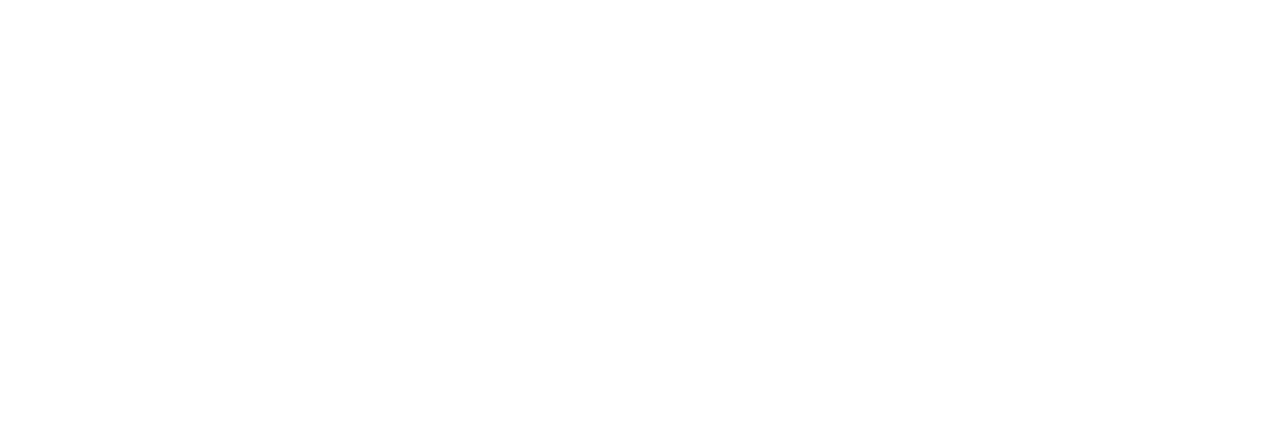
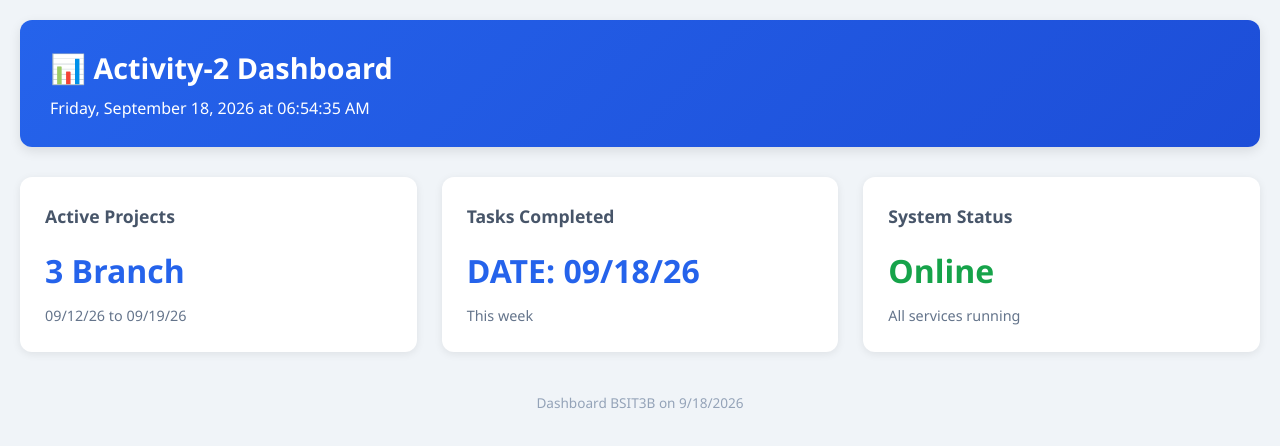
Before and after one commit to jimmyesiojr-ship-it/Esio-jimmy, a plain HTML site: page index.html in a window 1280 px wide. Drawn offline with Linux system fonts and the light colour scheme.

Commit message:
my second update

```diff
--- a/index.html
+++ b/index.html
@@ -3,9 +3,137 @@
 <head>
     <meta charset="UTF-8">
     <meta name="viewport" content="width=device-width, initial-scale=1.0">
-    <title></Esio-jimmy></title>
+    <title>Activity-2 Dashboard</title>
+    <style>
+        * {
+            margin: 0;
+            padding: 0;
+            box-sizing: border-box;
+            font-family: 'Segoe UI', Roboto, sans-serif;
+        }
+
+        body {
+            background-color: #f0f4f8;
+            color: #1e293b;
+            padding: 20px;
+            line-height: 1.6;
+        }
+
+        .dashboard-header {
+            background: linear-gradient(135deg, #2563eb, #1d4ed8);
+            color: white;
+            padding: 25px 30px;
+            border-radius: 12px;
+            margin-bottom: 30px;
+            box-shadow: 0 4px 12px rgba(0,0,0,0.1);
+        }
+
+        .dashboard-header h1 {
+            font-size: 1.8rem;
+            margin-bottom: 5px;
+        }
+
+        .dashboard-grid {
+            display: grid;
+            grid-template-columns: repeat(auto-fit, minmax(280px, 1fr));
+            gap: 25px;
+        }
+
+        .dashboard-card {
+            background: white;
+            border-radius: 12px;
+            padding: 25px;
+            box-shadow: 0 2px 8px rgba(0,0,0,0.08);
+            transition: transform 0.2s ease;
+        }
+
+        .dashboard-card:hover {
+            transform: translateY(-5px);
+        }
+
+        .dashboard-card h3 {
+            color: #475569;
+            margin-bottom: 15px;
+            font-size: 1.1rem;
+        }
+
+        .card-value {
+            font-size: 2rem;
+            font-weight: 700;
+            color: #2563eb;
+            margin-bottom: 8px;
+        }
+
+        .status-online {
+            color: #16a34a !important;
+        }
+
+        .card-desc {
+            font-size: 0.9rem;
+            color: #64748b;
+        }
+
+        footer {
+            margin-top: 40px;
+            text-align: center;
+            color: #94a3b8;
+            font-size: 0.85rem;
+        }
+    </style>
 </head>
 <body>
 
+    <header class="dashboard-header">
+        <h1>📊 Activity-2 Dashboard</h1>
+        <p id="current-time">Loading time...</p>
+    </header>
+
+    <div class="dashboard-grid">
+
+        <div class="dashboard-card">
+            <h3>Active Projects</h3>
+            <div class="card-value">3 Branch</div>
+            <p class="card-desc"> 09/12/26 to 09/19/26 </p>
+        </div>
+
+
+        <div class="dashboard-card">
+            <h3>Tasks Completed</h3>
+            <div class="card-value">DATE: 09/18/26</div>
+            <p class="card-desc">This week</p>
+        </div>
+
+
+        <div class="dashboard-card">
+            <h3>System Status</h3>
+            <div class="card-value status-online">Online</div>
+            <p class="card-desc">All services running</p>
+        </div>
+    </div>
+
+    <footer>
+        Dashboard BSIT3B on <span id="today-date"></span>
+    </footer>
+
+    <script>
+        function updateTime() {
+            const now = new Date();
+            document.getElementById('current-time').textContent =
+                now.toLocaleString('en-US', {
+                    weekday: 'long',
+                    year: 'numeric',
+                    month: 'long',
+                    day: 'numeric',
+                    hour: '2-digit',
+                    minute: '2-digit',
+                    second: '2-digit'
+                });
+        }
+        updateTime();
+        setInterval(updateTime, 1000);
+
+        document.getElementById('today-date').textContent = new Date().toLocaleDateString();
+    </script>
+
 </body>
 </html>
```
